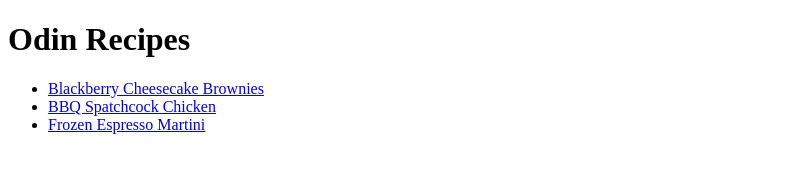
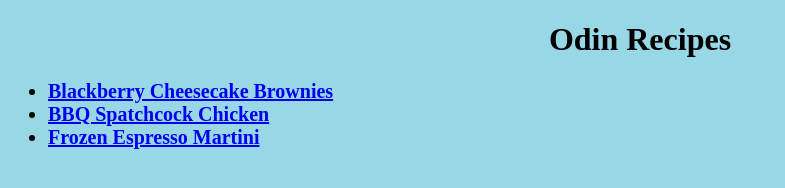
Before and after one commit to yyaannn/odin-recipes, a plain HTML site: page index.html in a window 1280 px wide. Shown: the whole page, without its empty margins (0-785 px from the left). Drawn offline with Linux system fonts and the light colour scheme.

Commit message:
Add style.css

```diff
--- a/index.html
+++ b/index.html
@@ -3,15 +3,18 @@
     <head>
         <meta charset="UTF-8">
         <title>Odin Recipes</title>
+        <link rel="stylesheet" href="style.css">
     </head>
 
     <body>
         <h1>Odin Recipes</h1>
 
-        <ul>
-            <li><a href="recipes/blackberry-cheesecake-brownies.html">Blackberry Cheesecake Brownies</a></li>
-            <li><a href="recipes/BBQ-spatchcock-chicken.html">BBQ Spatchcock Chicken</a></li>
-            <li><a href="recipes/frozen-espresso-martini.html">Frozen Espresso Martini</a></li>
-        </ul>
+        <div class="recipe-list">
+            <ul>
+                <li><a href="recipes/blackberry-cheesecake-brownies.html">Blackberry Cheesecake Brownies</a></li>
+                <li><a href="recipes/BBQ-spatchcock-chicken.html">BBQ Spatchcock Chicken</a></li>
+                <li><a href="recipes/frozen-espresso-martini.html">Frozen Espresso Martini</a></li>
+            </ul>
+        </div>
     </body>
 </html>
--- /dev/null
+++ b/style.css
@@ -0,0 +1,13 @@
+body {
+    background-color: #97d7e6;
+    font-size: 16px;
+}
+
+h1 {
+    text-align: center;
+}
+
+.recipe-list {
+    font-size: 20px;
+    font-weight: bold;
+}
```
Also changed, not shown: recipes/BBQ-spatchcock-chicken.html (+1 -0 lines), recipes/blackberry-cheesecake-brownies.html (+1 -0 lines), recipes/frozen-espresso-martini.html (+1 -0 lines).
